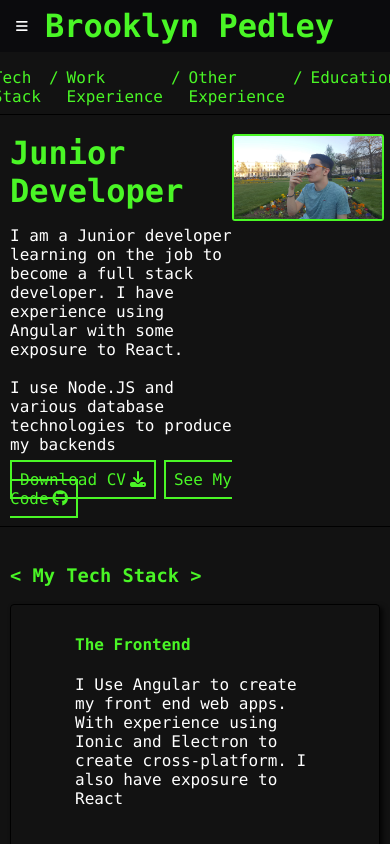
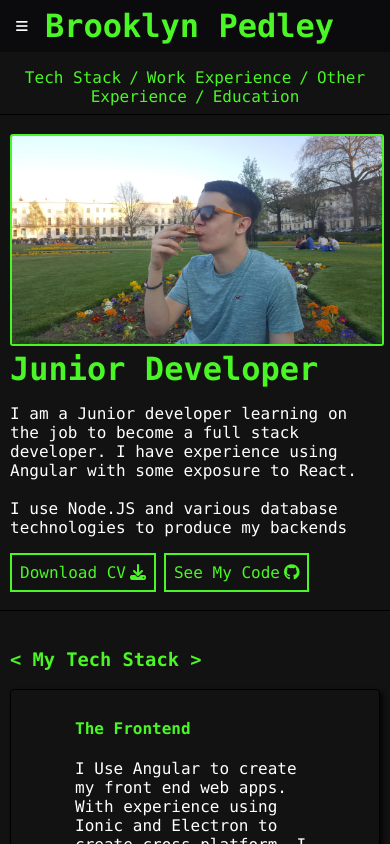
Before and after one commit to BrooklynP/portfolio, an Angular app: page /about in a window 390 px wide. Shown: the top 844 px of the page. Built offline with nearby package versions, Linux system fonts and the light colour scheme.

Commit message:
more mobile friendly css

```diff
--- a/src/app/pages/about/about.component.html
+++ b/src/app/pages/about/about.component.html
@@ -1,9 +1,11 @@
 <app-header></app-header>
 <nav>
+    <p>
     <a href="/about#tech-stack">Tech Stack</a><span>/</span>
     <a href="/about#work-experience">Work Experience</a><span>/</span>
     <a href="/about#other-experience">Other Experience</a><span>/</span>
     <a href="/about#education">Education</a>
+    </p>
 </nav>
 <div class="hr"></div>
 <div class="row">
@@ -12,10 +14,12 @@
         <p>I am a Junior developer learning on the job to become a full stack developer. I have experience using Angular
             with some exposure to React.<br><br>
             I use Node.JS and various database technologies to produce my backends</p>
-        <a class="downloadCV" href="/assets/brooklyn-pedley-cv.docx" download title="Download My CV">Download CV<i
-                class="fas fa-download"></i></a>
-        <a class="downloadCV" href="https://www.github.com/brooklynP" target="_blank" title="Go To My Github">See My
-            Code<i class="fab fa-github"></i></a>
+        <div class="links">
+            <a class="downloadCV" href="/assets/brooklyn-pedley-cv.docx" download title="Download My CV">Download CV<i
+                    class="fas fa-download"></i></a>
+            <a class="downloadCV" href="https://www.github.com/brooklynP" target="_blank" title="Go To My Github">See My
+                Code<i class="fab fa-github"></i></a>
+        </div>
     </div>
     <div class="right">
         <img src="../../../assets/portrait.jpg">
--- a/src/app/pages/about/about.component.scss
+++ b/src/app/pages/about/about.component.scss
@@ -9,6 +9,11 @@
 		color: inherit;
 	}
 }
+
+.links{
+	display: flex;
+}
+
 .downloadCV:hover{
 	background-color: #4AF626;
 	color: black;
@@ -159,6 +164,10 @@ nav{
 		color: #4AF626;
 		margin: 0 8px;
 	}
+	p{
+		margin: 0;
+		text-align: center;
+	}
 }
 .listContainer{
 	width: auto !important;
@@ -173,3 +182,16 @@ footer{
 .hr{
 	width: 800px;
 }
+
+@media screen and (max-width: 1140px) {
+	.row{
+		// max-width: 95vw;
+		flex-direction: column-reverse;
+	}
+	.left, .right{
+		width: 100% !important;
+	}
+	nav{
+		margin: 0 8px;
+	}
+}
--- a/src/app/pages/single-project-page/single-project-page.component.scss
+++ b/src/app/pages/single-project-page/single-project-page.component.scss
@@ -1,7 +1,3 @@
-p{
-    text-align: left;
-}
-
 img{
     width: 100%;
     height: auto;
@@ -10,10 +6,6 @@ img{
 
 ul{
     list-style: none;
-}
-
-a{
-    margin: none;
 }
 
 li:before{
@@ -48,16 +40,8 @@ li:before{
 }
 
 
-@media only screen and (max-width: 800px) {
-    .visual-screenshot-image{
-        width: 90vw;
-        margin-left: 5vw;
-    }
-    .skills-list{
-        width: 90vw;
-        margin: auto;
-    }
-    header{
-        text-align: center;
+@media only screen and (max-width: 1200px) {
+    .pageContainer{
+        width: 90%;
     }
 }
```
